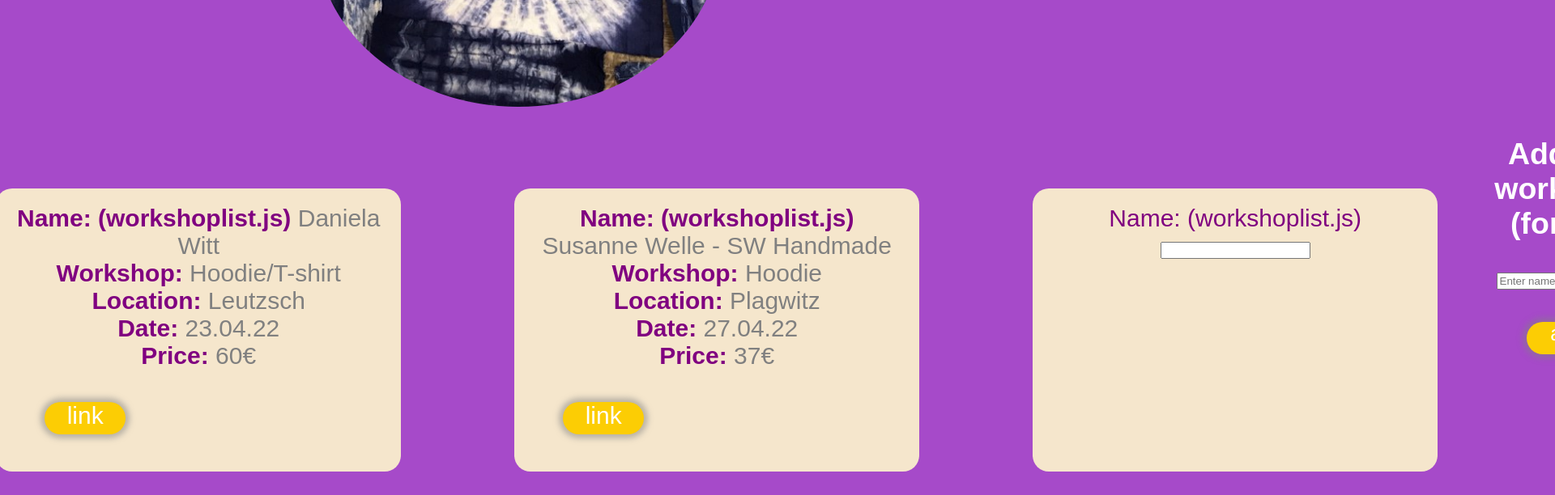
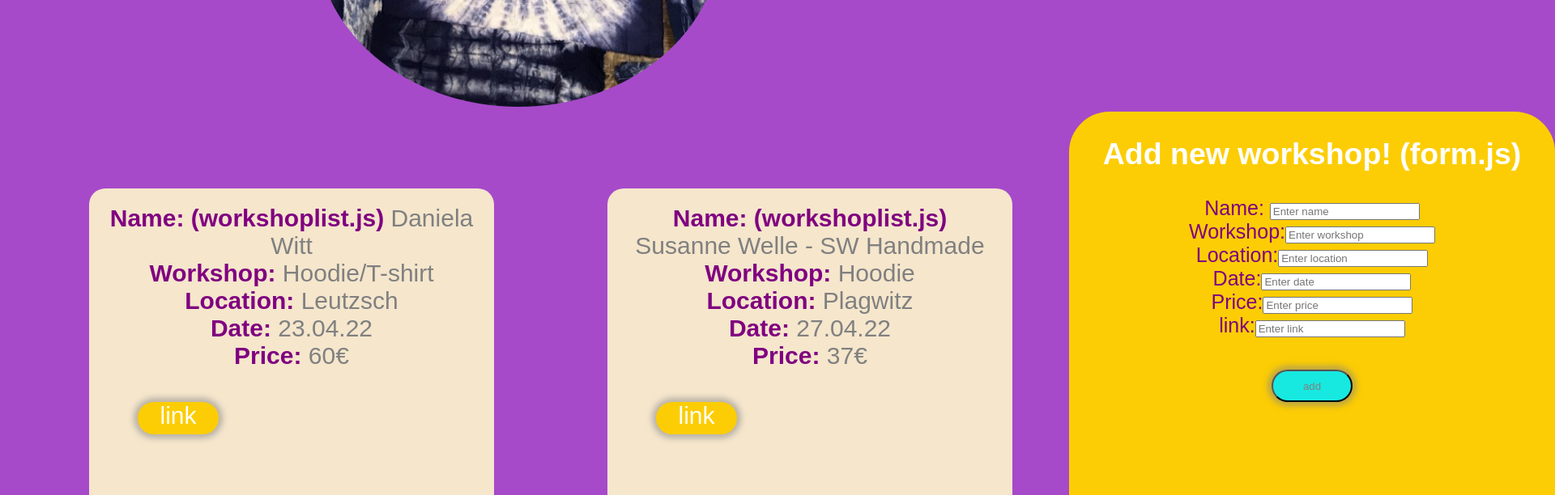
Before and after one commit to Laurazig/ReactWardrobe, a React (Create React App) app in the folder leipzig-wardrobe-react/: page /workshops in a window 1280 px wide. Shown: the part 960-1572 px from the top of the page at 81% size, 1920 px wide, since content can reach past the window. Built offline with nearby package versions, Linux system fonts and the light colour scheme.

Commit message:
add card functionality working!!

```diff
--- a/leipzig-wardrobe-react/src/App.css
+++ b/leipzig-wardrobe-react/src/App.css
@@ -59,17 +59,18 @@ nav li a {
 .cardContainer{
   display: flex;
   justify-content:center;
-  /* width: 2000px; */
+  /* width: 50%; */
 }
 /* .workshopLi{
   display: flex;
   justify-content: center;
 }   doesnt work & strange alignment */
+
 .workshopCard{
   color: gray ;
   background-color: #F5E6CC;
   width: 500px;
-  height: 350px;
+  height: 400px;
   border-radius: 20px;
   font-size: 3rem;
   padding: 20px;
@@ -112,3 +113,24 @@ a{
 label, strong{
   color:purple
 }
+
+#addNewWorkshopCard{
+  background-color: #FCCD04;
+  width: 600px;
+  border-radius: 50px;
+}
+form{
+  width: 600px;
+}
+#buttonAdd{
+  background-color: #17E9E0;
+  width: 100px;
+  height: 40px;
+  border-radius: 20px;
+  box-shadow: 0 0 7px 5px rgba(128, 128, 128, 0.507);
+  margin: 40px;
+  color: grey;
+}
+.form_div{
+  display: block;
+}
--- a/leipzig-wardrobe-react/src/App.js
+++ b/leipzig-wardrobe-react/src/App.js
@@ -11,6 +11,11 @@ import NotFound from "./Views/NotFound";
 function App() {
   const [workshops, setWorkshops] = useState([]);
   const [name, setName] = useState("");
+  const [workshop, setWorkshop] = useState("");
+  const [location, setLocation] = useState("");
+  const [date, setDate] = useState("");
+  const [price, setPrice] = useState("");
+  const [link, setLink] = useState("");
 
   useEffect(() => {
     setWorkshops(pretendFetch)
@@ -48,8 +53,25 @@ function App() {
   }
 
   const updateWorkshopName = newName => {
-    setName(newName)
+    setName(newName);
   }
+
+  const updateWorkshopWorkshop = newWorkshop => {
+    setWorkshop(newWorkshop);
+  }
+  const updateWorkshopLocation = newLocation => {
+    setLocation(newLocation);
+  }
+  const updateWorkshopDate = newDate => {
+    setDate(newDate);
+  }
+  const updateWorkshopPrice = newPrice => {
+    setPrice(newPrice);
+  }
+  const updateWorkshopLink = newLink => {
+    setLink(newLink);
+  }
+
 
   const updateWorkshop = newWorkshop => {
     setWorkshops(workshops.concat(newWorkshop));
@@ -71,7 +93,18 @@ function App() {
               <Workshops
                 workshops={workshops}
                 name={name}
+                workshop={workshop}
+                location={location}
+                date={date}
+                price={price}
+                link={link}
                 updateName={updateWorkshopName}
+                updateWorkshop={updateWorkshopWorkshop}
+                updateLocation={updateWorkshopLocation}
+                updateDate={updateWorkshopDate}
+                updatePrice={updateWorkshopPrice}
+                updateLink={updateWorkshopLink}
+
                 update={updateWorkshop}
               />
             </Route>
--- a/leipzig-wardrobe-react/src/Components/Form.js
+++ b/leipzig-wardrobe-react/src/Components/Form.js
@@ -6,24 +6,76 @@ const Form = props => {
 
         let newWorkshop = {
             id: (props.workshops.length + 1).toString(),
-            name: props.name
+            name: props.name,
+            workshop: props.workshop,
+            location:props.location,
+            date:props.date,
+            price:props.price,
+            link:props.link
+
         }
+        console.log(newWorkshop)
         props.update(newWorkshop)
     }
 
     const updateNewName = event => {
         props.updateName(event.target.value);
     }
+    const updateNewWorkshop = event => {
+        props.updateWorkshop(event.target.value);
+    }
+    const updateNewLocation = event => {
+        props.updateLocation(event.target.value);
+    }
+    const updateNewDate = event => {
+        props.updateDate(event.target.value);
+    }
+    const updateNewPrice = event => {
+        props.updatePrice(event.target.value);
+    }
+    const updateNewLink = event => {
+        props.updateLink(event.target.value);
+    }
+
 
     return (
-        <div>
+        <div id="addNewWorkshopCard">
             <form  onSubmit={updateWorkshop}>
                 <h2>Add new workshop! (form.js)</h2>
                 <div className="form_div">
-                    <input placeholder="Enter name" value={props.name} onChange={updateNewName} />
+                    <div>
+                        <label>Name: </label>
+                        <input placeholder="Enter name" value={props.name} onChange={updateNewName} />
+                    </div>
+
+                    <div>
+                        <label>Workshop:</label>
+                        <input placeholder="Enter workshop" value={props.workshop} onChange={updateNewWorkshop} ></input>
+                    </div>
+
+                    <div>
+                        <label>Location:</label>
+                        <input placeholder="Enter location" value={props.location} onChange={updateNewLocation}></input>
+                    </div>
+
+                    <div>
+                        <label>Date:</label>
+                        <input placeholder="Enter date" value={props.date} onChange={updateNewDate}></input>
+                    </div>
+
+                    <div>
+                        <label>Price:</label>
+                        <input placeholder="Enter price" value={props.price} onChange={updateNewPrice}></input>
+                    </div>
+
+                    <div>
+                        <label>link:</label>
+                        <input placeholder="Enter link" value={props.link} onChange={updateNewLink}></input>
+                    </div>
+
                 </div>
                 <div className="form_div">
-                    <div className="button"><a target="_blank" >add</a></div>
+                    <button id="buttonAdd">add</button>
                 </div>
 
             </form>
--- a/leipzig-wardrobe-react/src/Views/WorkshopList.js
+++ b/leipzig-wardrobe-react/src/Views/WorkshopList.js
@@ -22,27 +22,21 @@ const WorkshopList = props => {
                         )
                     })
                 }
-                <li>
-                    <div className="workshopCard">
-                        <label>Name: (workshoplist.js)</label>
-                        <input></input>
-                        {/* <label>Workshop:</label>
-                            <input></input>
-                            <label>Location:</label>
-                            <input></input>
-                            <label>Date:</label>
-                            <input></input>
-                            <label>Price:</label>
-                            <input></input>
-                            <label>link:</label>
-                            <input></input> */}
-                    </div>
-                </li>
             </ul>
             <Form
                 workshops={props.workshops}
                 name={props.name}
+                workshop={props.workshop}
+                location={props.location}
+                date={props.date}
+                price={props.price}
+                link={props.link}
                 updateName={props.updateName}
+                updateWorkshop={props.updateWorkshop}
+                updateLocation={props.updateLocation}
+                updateDate={props.updateDate}
+                updatePrice={props.updatePrice}
+                updateLink={props.updateLink}
                 update={props.update}
             />
         </div>
--- a/leipzig-wardrobe-react/src/Views/Workshops.js
+++ b/leipzig-wardrobe-react/src/Views/Workshops.js
@@ -5,12 +5,7 @@ import WorkshopList from "./WorkshopList";
 
 const Workshops = props => {
 
-    const [newName, setNewName] = useState([]);
-    console.log(props.workshops)
 
-    // const updateNewName = newName => {
-    //     setNewName(newName)
-    // }
     return (
         <div className="workshopContainer" >
             <h1>Workshops in Leipzig</h1>
@@ -18,28 +13,19 @@ const Workshops = props => {
             <WorkshopList
                 workshops={props.workshops}
                 name={props.name}
+                workshop={props.workshop}
+                location={props.location}
+                date={props.date}
+                price={props.price}
+                link={props.link}
                 updateName={props.updateName}
+                updateWorkshop={props.updateWorkshop}
+                updateLocation={props.updateLocation}
+                updateDate={props.updateDate}
+                updatePrice={props.updatePrice}
+                updateLink={props.updateLink}
                 update={props.update}
             />
-            {/* <div className="workshopCard">
-                <div><strong>Name:</strong> Volkshochschule </div>
-                <div>Workshop: tailoring basics </div>
-                <div>Location: City center </div>
-                <div>Date: 26.04.22</div>
-                <div>Price: 20€ </div>
-                <Link to="https://www.vhs-leipzig.de"></Link>
-                <div className="button"><a target="_blank" href="https://www.vhs-leipzig.de/programm/kunst-kultur-kreativitaet.html?action%5B92%5D=category&cat_ID=495-CAT-KAT168">link</a></div>
-            </div>
-            <div className="workshopCard">
-                <div>Name: </div>
-                <div>Workshop: </div>
-                <div>Location: </div>
-                <div>Date:</div>
-                <div>Price: </div>
-            </div>
-            <div className="workshopCard">
-                <div className="addButton"><a target="_blank" >Click here to add your workshop!</a></div>
-            </div> */}
         </div>
     )
 }
```
